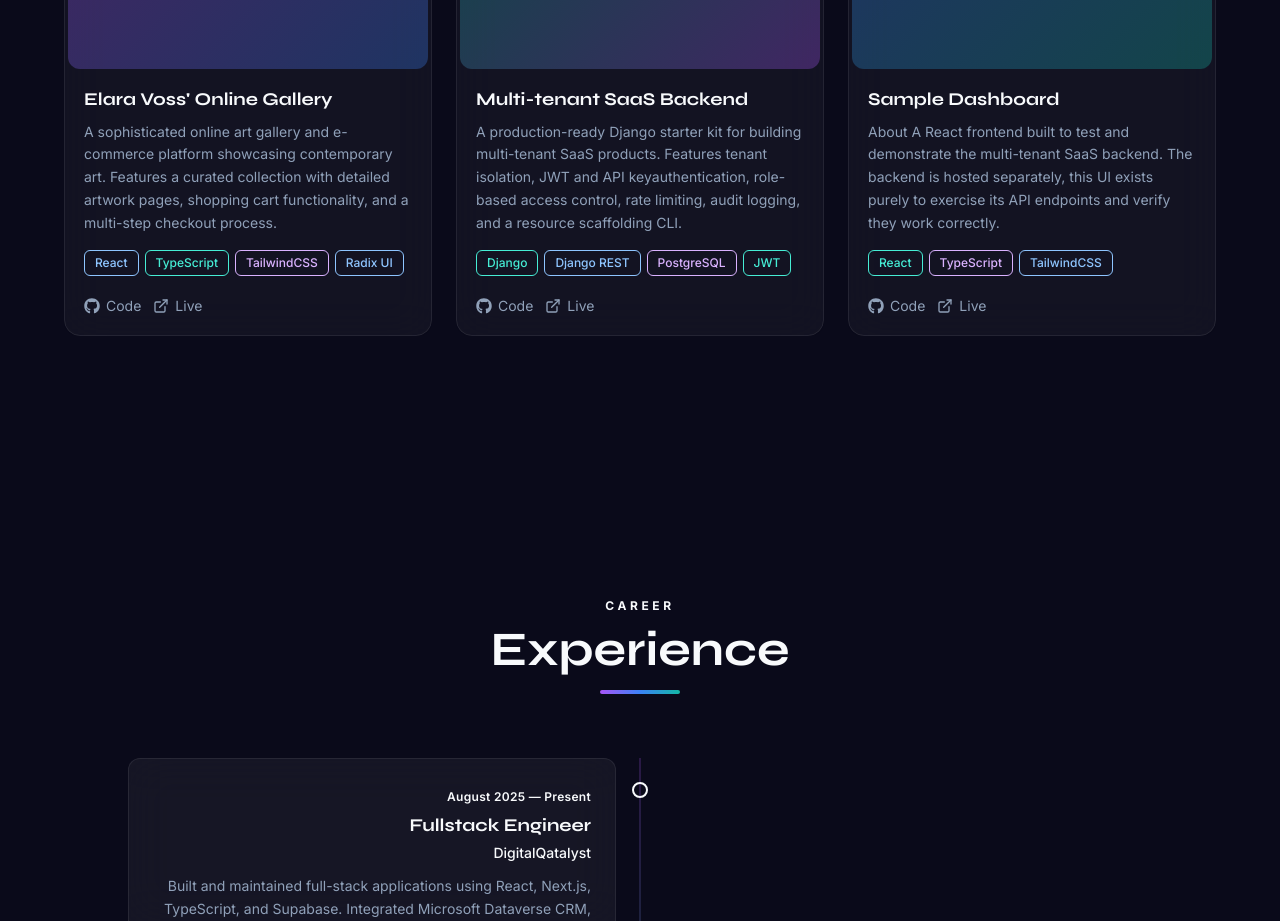
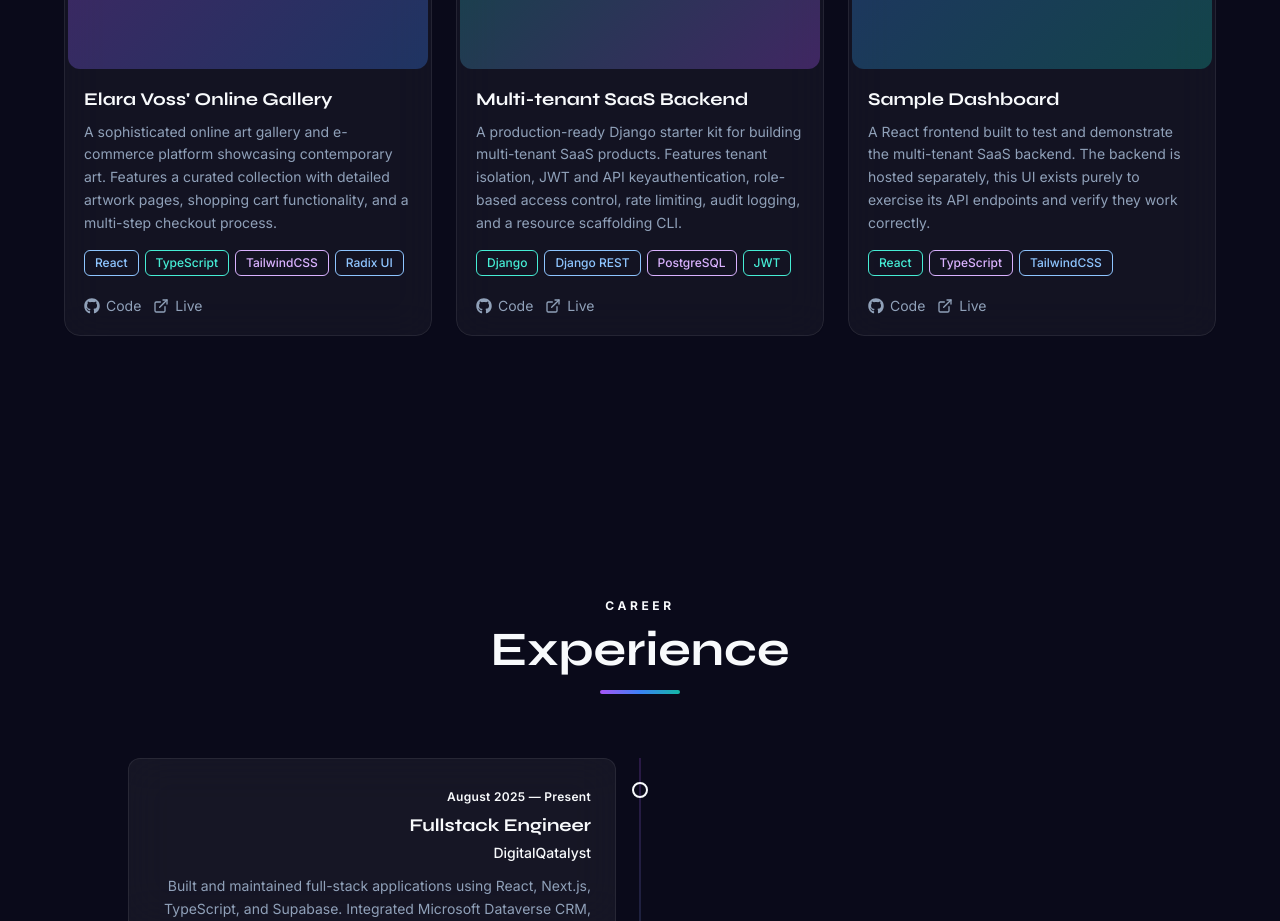
Before and after one commit to milk-in-a-bag/bryan-mayodi, a React (Vite) app: page / in a window 1280 px wide. Shown: the part 1960-2881 px from the top of the page. Built offline with nearby package versions, Linux system fonts and the light colour scheme.

Commit message:
update readme

```diff
--- a/src/components/ProjectsSection.tsx
+++ b/src/components/ProjectsSection.tsx
@@ -196,7 +196,7 @@ export function ProjectsSection() {
                   Sample Dashboard
                 </h3>
                 <p className="font-body text-sm text-slate-400 mb-4 leading-relaxed">
-                  About A React frontend built to test and demonstrate the
+                  A React frontend built to test and demonstrate the
                   multi-tenant SaaS backend. The backend is hosted separately,
                   this UI exists purely to exercise its API endpoints and verify
                   they work correctly.
```
Also changed, not shown: 1 other file (tests, documents, lock files or other folders).
